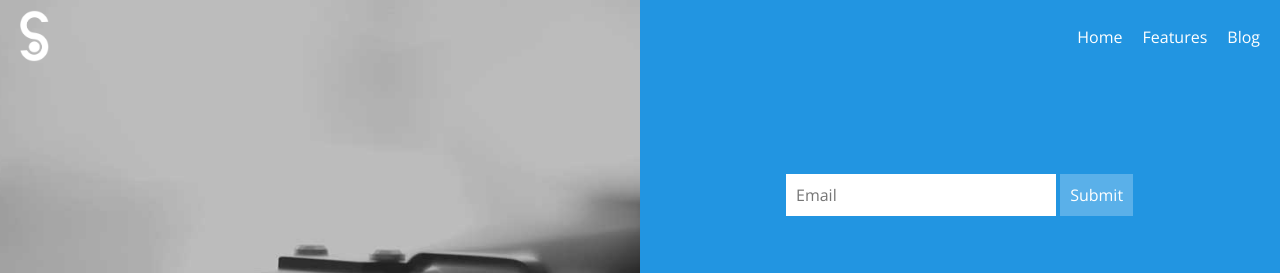
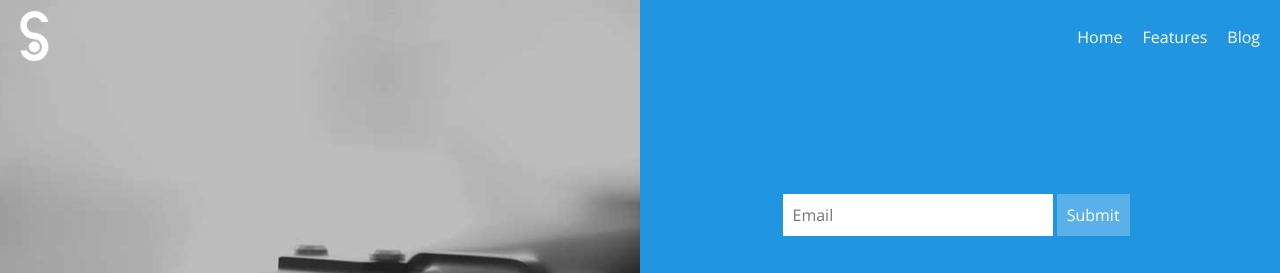
Before and after one commit to enlivit/surangy, a plain HTML site: page index.html in a window 1280 px wide. Shown: the top 273 px of the page. Drawn offline with nearby package versions, Linux system fonts and the light colour scheme.

Commit message:
top section

```diff
--- a/css/main.css
+++ b/css/main.css
@@ -91,7 +91,7 @@ body{font-family: 'Open Sans', sans-serif;}
 .owl-carousel p{font-size: 18px; margin-top: 30px; margin-bottom: 10px;}
 .owl-theme .owl-controls .owl-page span {background: #5ab0e9 ; opacity: 1;}
 .owl-theme .owl-controls .owl-page.active span {background: #ecf0f1 ; }
-.subscribe {position: relative;  top:100px;display:block;width: 348px;margin: 0 auto; /*transform: translateX(50%);
+.subscribe {position: relative;      top: 15%;display:block;width: 355px;margin: 0 auto; /*transform: translateX(50%);
     -webkit-transform: translateX(50%);
     -moz-transform: translate(50%);
     -ms-transform: translate(50%);*/ }
```
